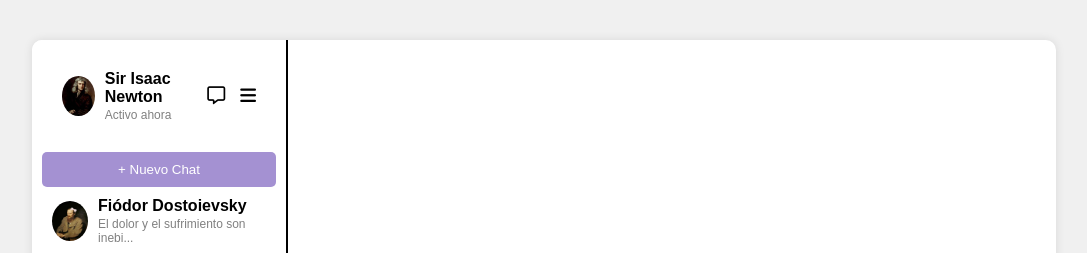
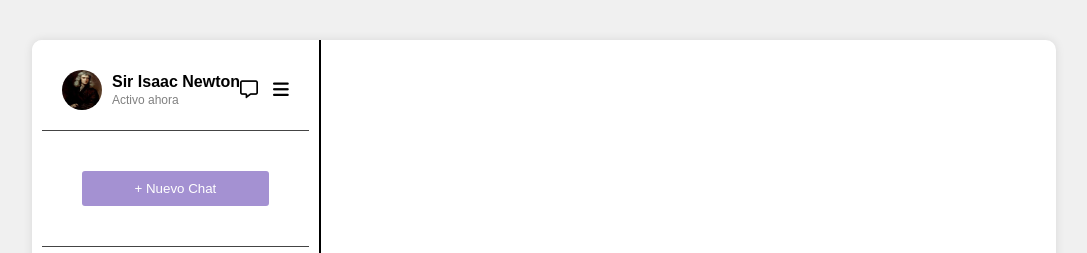
Before and after one commit to GriffithBtGrl/layout_D1_M2, a plain HTML site: page index.html in a window 1280 px wide. Shown: the top 253 px of the page, without its empty margins (96-1183 px from the left). Drawn offline with Linux system fonts and the light colour scheme.

Commit message:
Boton arreglado y bordes faltantes agregados

```diff
--- a/assets/css/sstyle.css
+++ b/assets/css/sstyle.css
@@ -25,7 +25,6 @@ body {
 
 
 .contactos {
-  flex: 0 0 25%;
   background: #ffffff;
   color: rgb(0, 0, 0);
   display: flex;
@@ -41,6 +40,7 @@ body {
   justify-content: space-between;
   padding: 20px;
   width: 100%;
+  border-bottom: 1px solid #444;
 }
 
 .info-usuario{
@@ -90,6 +90,7 @@ body {
   padding: 10px;
   cursor: pointer;
   border-bottom: 1px solid #444;
+  border-top: 1px solid #444;
 }
 
 .mensaje {
@@ -112,13 +113,14 @@ body {
 
 .nuevo-chat {
   padding: 10px;
+  margin: 40px;
   background: #a491d2;
   color: white;
   border: none;
   cursor: pointer;
   text-align: center;
-  border-radius: 5px;
-  margin-top: 10px;
+  border-radius: 3px;
+  margin-top: 40px;
 }
 
 .nuevo-chat:hover {
```
